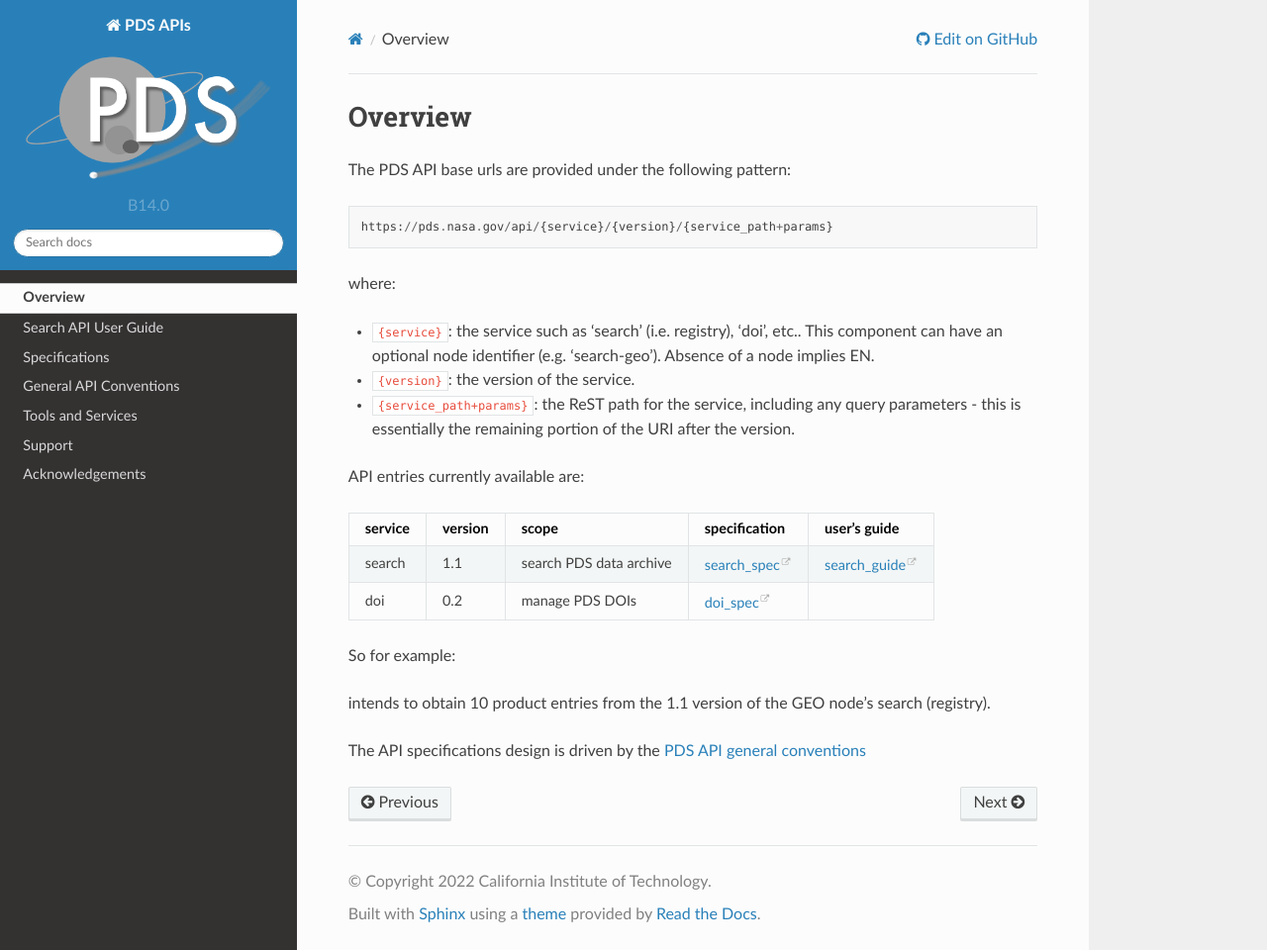
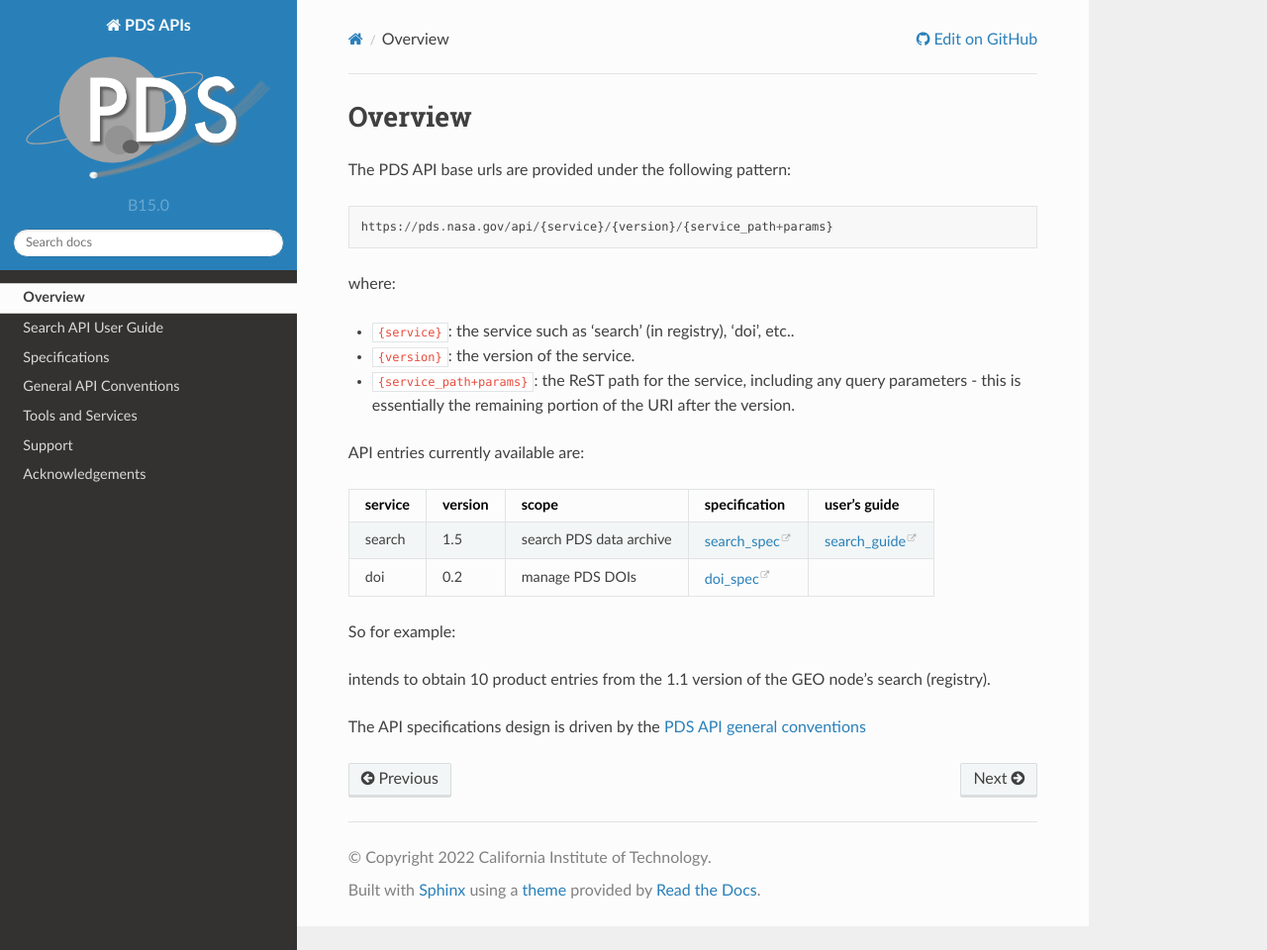
Before and after one commit to NASA-PDS/pds-api, a Sphinx documentation site: the page built from docs/source/overview.rst, in a window 1280 px wide and 960 px high. Shown: the whole window at 99% size. Built offline with Sphinx 7.4.7 and the Read the Docs theme 2.0.0, drawn with Linux system fonts in a browser that asks for light colours.

Commit message:
minor fix

```diff
--- a/docs/source/conf.py
+++ b/docs/source/conf.py
@@ -20,8 +20,8 @@
 project = 'PDS APIs'
 copyright = '2022 California Institute of Technology'
 author = 'NASA Planetary Data System'
-release = 'B14.0'
-version = 'B14.0'
+release = 'B15.0'
+version = 'B15.0'
 
 
 # -- General configuration ---------------------------------------------------
@@ -73,6 +73,12 @@
 redoc_uri = 'https://cdn.jsdelivr.net/npm/redoc@2.0.0-alpha.17/bundles/redoc.standalone.js'
 
 redoc = [
+    {
+        'name': 'PDS Search API',
+        'page': 'specifications/search-v1.5.0-redoc',
+        'spec': '../../specs/PDS_APIs-search-1.5.0-swagger.yaml',
+        'embed': True,
+    },
     {
         'name': 'PDS Search API',
         'page': 'specifications/search-v1.4.0-redoc',
--- a/docs/source/guides/search.rst
+++ b/docs/source/guides/search.rst
@@ -16,6 +16,7 @@
 * to **resolve** an identifier (lid or lidvid) and retrieve the product label and data where ever it is in the Planetary Data System.
 
 For an introduction to the Search API and what it's capable of, checkout these slides and a presentation given at the 2022 PSIDA conference:
+
 * Slides: https://www.cosmos.esa.int/documents/6109777/9316710/X03+-+Padams+-+NASA_Planetary_Data_System_Search_API.pdf
 * Presentation Recording: https://www.cosmos.esa.int/web/psida-2022/-/x03
 
--- a/docs/source/index.rst
+++ b/docs/source/index.rst
@@ -1,8 +1,5 @@
 PDS APIs
 ========
-
-.. attention::
-   The PDS Search API (https://pds.nasa.gov/api/search/) will be down will be down for maintenance for 2-3 weeks beginning May 6, 2024 at 8am Pacific Time. Limited functionality will be released as it becomes available. Apologies for the inconvenience. Please contact the PDS Help Desk if you have any questions.
 
 The Planetary Data System (PDS) is a federated system of nodes that archive planetary science data.
 
--- a/docs/source/overview.rst
+++ b/docs/source/overview.rst
@@ -9,7 +9,7 @@
 
 where:
 
-- ``{service}``: the service such as ‘search’ (i.e. registry), ‘doi’, etc.. This component can have an optional node identifier (e.g. ‘search-geo’). Absence of a node implies EN.
+- ``{service}``: the service such as ‘search’ (in registry), ‘doi’, etc..
 - ``{version}``: the version of the service.
 - ``{service_path+params}``: the ReST path for the service, including any query parameters - this is essentially the remaining portion of the URI after the version.
 
@@ -18,7 +18,7 @@
 +----------+-----------+-------------------------+----------------+-----------------+
 | service  |  version  |  scope                  | specification  | user's guide    |
 +==========+===========+=========================+================+=================+
-| search   |  1.1      | search PDS data archive | `search_spec`_ | `search_guide`_ |
+| search   |  1.5      | search PDS data archive | `search_spec`_ | `search_guide`_ |
 +----------+-----------+-------------------------+----------------+-----------------+
 | doi      |  0.2      | manage PDS DOIs         | `doi_spec`_    |                 |
 +----------+-----------+-------------------------+----------------+-----------------+
--- a/docs/source/specifications.rst
+++ b/docs/source/specifications.rst
@@ -3,6 +3,7 @@
 
 Each published version of NASA PDS APIs is documented here:
 
+- `Search API v1.5.0 <specifications/search-v1.5.0-redoc.html>`_
 - `Search API v1.4.0 <specifications/search-v1.4.0-redoc.html>`_
 - `Search API v1.3.0 <specifications/search-v1.3.0-redoc.html>`_
 - `Search API v1.1.1 <specifications/search-v1.1.1-redoc.html>`_
```
